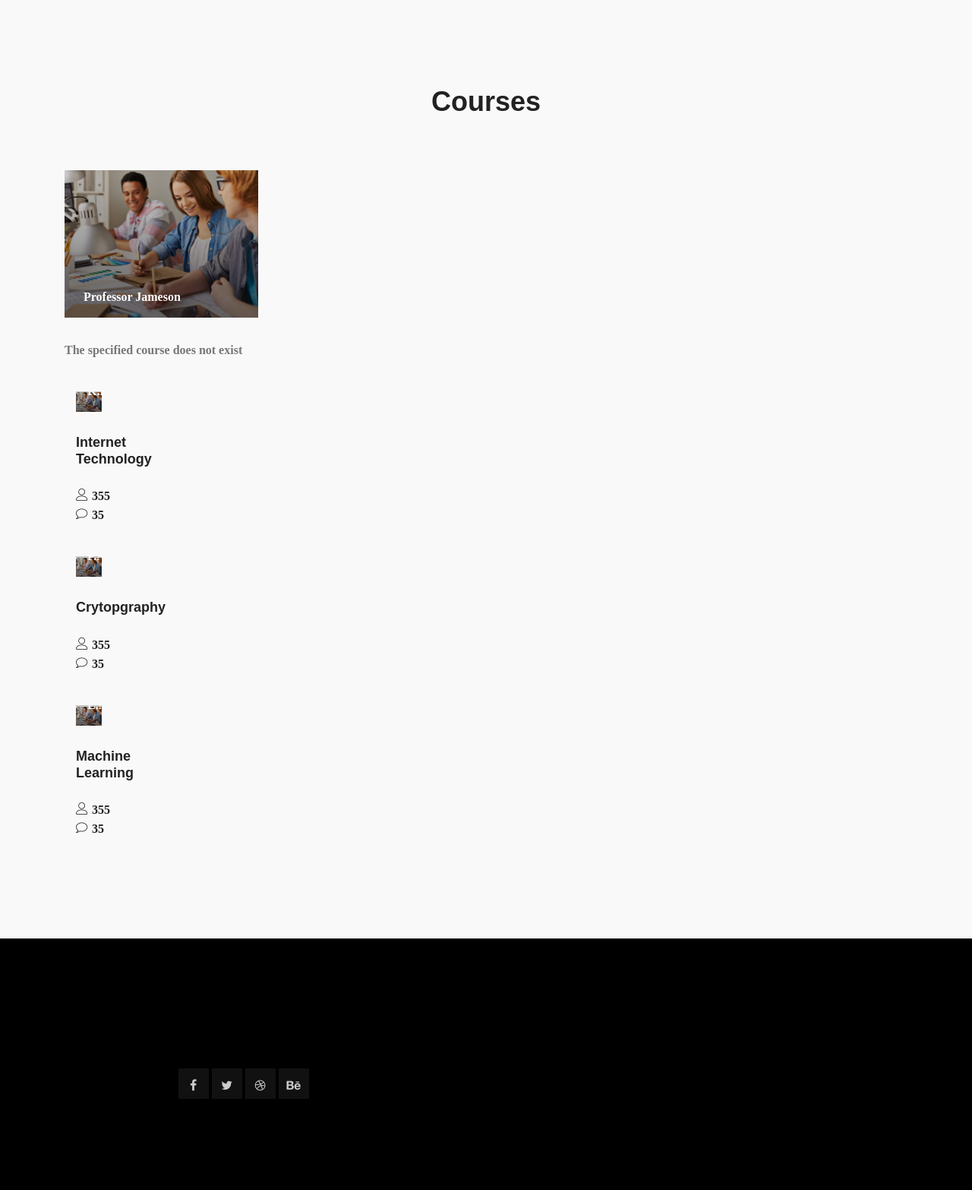
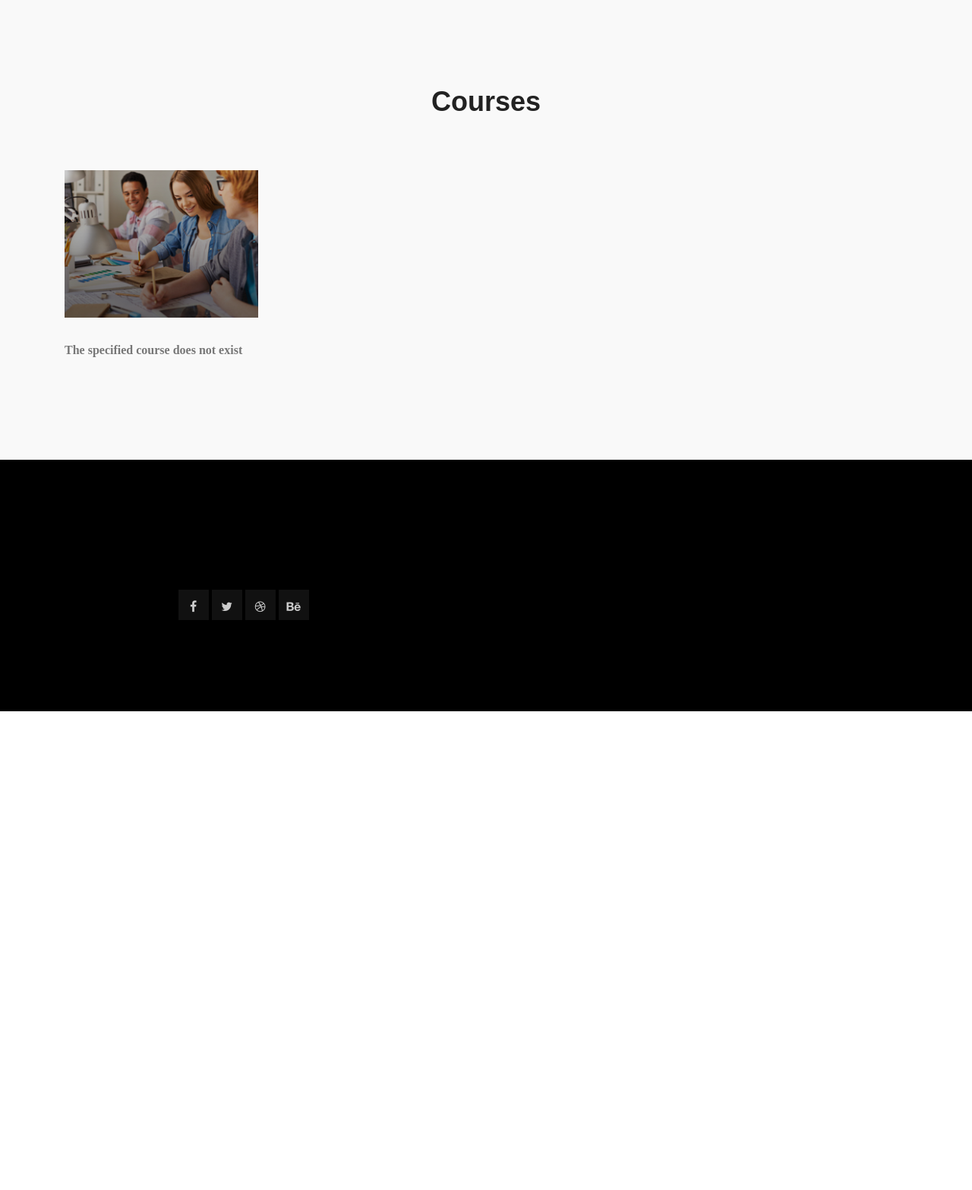
Before and after one commit to jdesbois/questionable, a Django app: page /main/courses/ in a window 1280 px wide. Shown: the part 513-2079 px from the top of the page at 76% size. After the commit the page ends 1449 px from the top, so only its background shows below. Run offline with Django 3.2, Linux system fonts and the light colour scheme; data that the repository does not hold is empty; some libraries are stand-ins or nearby versions.

Commit message:
courses edited

```diff
--- a/templates/main/courses.html
+++ b/templates/main/courses.html
@@ -42,18 +42,15 @@
                 </div>
             </div>
             <div class="row">
-                <!-- single course -->
+                <!-- course -->
                 <div class="col-lg-3 col-md-6">
                     <div class="single_course">
                         <div class="course_head overlay">
                               <img class="img-fluid w-100" src="{% static 'images/trainer1.jpg' %}" alt="">
-                            <div class="authr_meta">
-                                <span>Professor Jameson</span>
-                            </div>
                         </div>
                         <div class="course_content">
 						<div>
-						{% if course %}
+						{% if courses %}
                             <h4> {{course.name}} </h4>
 							{% if courses %}
 							<ul>
@@ -70,97 +67,10 @@
                         </div>
                     </div>
                 </div>
-                <!-- single course -->
-                <div class="col-lg-3 col-md-6">
-                    <div class="single_course">
-                        <div class="course_head overlay">
-                            <img class="img-fluid w-100" src="{% static 'images/trainer1.jpg' %}" alt="">
-                            <div class="authr_meta">
-                                <span>Dr K.Mackenzie</span>
-                            </div>
-                        </div>
-                        <div class="course_content">
-                            <h4>
-                                <a href="course-details.html">Internet Technology</a>
-                            </h4>
-
-                            <div class="course_meta d-flex justify-content-between">
-                                <div>
-                                    <span class="meta_info">
-                                        <a href="#">
-                                            <i class="lnr lnr-user"></i>355
-                                        </a>
-                                    </span>
-                                    <span class="meta_info"><a href="#">
-                                            <i class="lnr lnr-bubble"></i>35
-                                        </a></span>
-                                </div>
 
                             </div>
                         </div>
                     </div>
                 </div>
-                <!-- single course -->
-                <div class="col-lg-3 col-md-6">
-                    <div class="single_course">
-                        <div class="course_head overlay">
-                           <img class="img-fluid w-100" src="{% static 'images/trainer1.jpg' %}" alt="">
-                            <div class="authr_meta">
-                                <span>Professor P.Andrews</span>
-                            </div>
-                        </div>
-                        <div class="course_content">
-                            <h4>
-                                <a href="course-details.html">Crytopgraphy</a>
-                            </h4>
 
-                            <div class="course_meta d-flex justify-content-between">
-                                <div>
-                                    <span class="meta_info">
-                                        <a href="#">
-                                            <i class="lnr lnr-user"></i>355
-                                        </a>
-                                    </span>
-                                    <span class="meta_info"><a href="#">
-                                            <i class="lnr lnr-bubble"></i>35
-                                        </a></span>
-                                </div>
-
-                            </div>
-                        </div>
-                    </div>
-                </div>
-                <!-- single course -->
-                <div class="col-lg-3 col-md-6">
-                    <div class="single_course">
-                        <div class="course_head overlay">
-                            <img class="img-fluid w-100" src="{% static 'images/trainer1.jpg' %}" alt="">
-                            <div class="authr_meta">
-                                <span>Dr L.Matthews</span>
-                            </div>
-                        </div>
-                        <div class="course_content">
-                            <h4>
-                                <a href="course-details.html">Machine Learning</a>
-                            </h4>
-
-                            <div class="course_meta d-flex justify-content-between">
-                                <div>
-                                    <span class="meta_info">
-                                        <a href="#">
-                                            <i class="lnr lnr-user"></i>355
-                                        </a>
-                                    </span>
-                                    <span class="meta_info"><a href="#">
-                                            <i class="lnr lnr-bubble"></i>35
-                                        </a></span>
-                                </div>
-
-                            </div>
-                        </div>
-                    </div>
-                </div>
-            </div>
-        </div>
-    </div>
 	{% endblock %}
```
